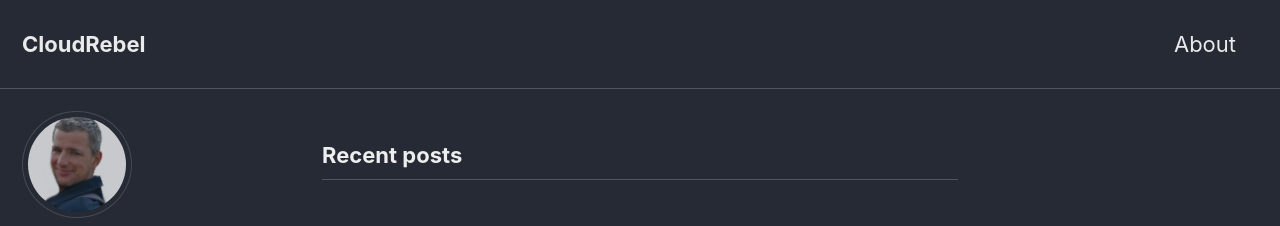
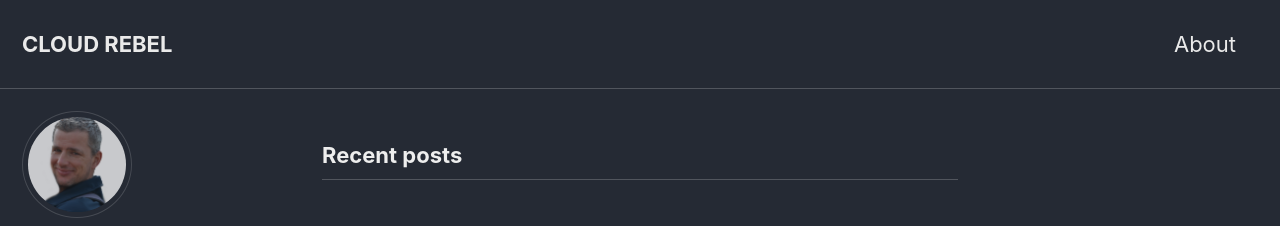
Before and after one commit to bhoogenboom/bhoogenboom.github.io, a Jekyll site: the page built from index.html, in a window 1280 px wide. Shown: the top 226 px of the page. Built offline with Jekyll 4.4.1, drawn with Linux system fonts in a browser that asks for light colours; cached includes are drawn as plain includes; the list of posts is cut into pages by our own code.

```diff
--- a/_config.yml
+++ b/_config.yml
@@ -16,7 +16,7 @@ minimal_mistakes_skin    : "dark" # "air", "aqua", "contrast", "dark", "dirt", "
 
 # Site Settings
 locale                   : "en-US"
-title                    : "CloudRebel"
+title                    : "CLOUD REBEL"
 title_separator          : "-"
 subtitle                 : # site tagline that appears below site title in masthead
 name                     : "Bouke Hoogenboom"
```
